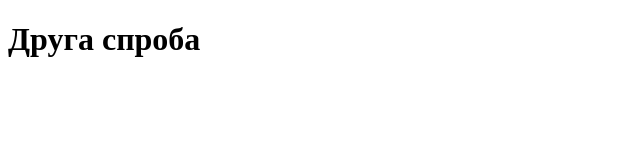
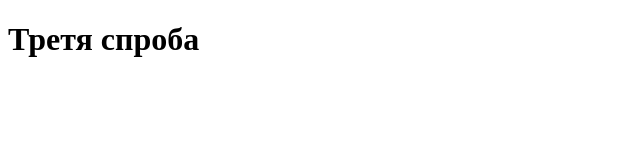
Before and after one commit to TetianaAsadova/homework1, a plain HTML site: page index.html in a window 1280 px wide. Shown: the full height of the page, 0-640 px from the left. Drawn offline with Linux system fonts and the light colour scheme.

Commit message:
Update index.html

```diff
--- a/index.html
+++ b/index.html
@@ -7,6 +7,6 @@
     <title>Document</title>
 </head>
 <body>
-    <h1>Друга спроба</h1>
+    <h1>Третя спроба</h1>
 </body>
 </html>
```
